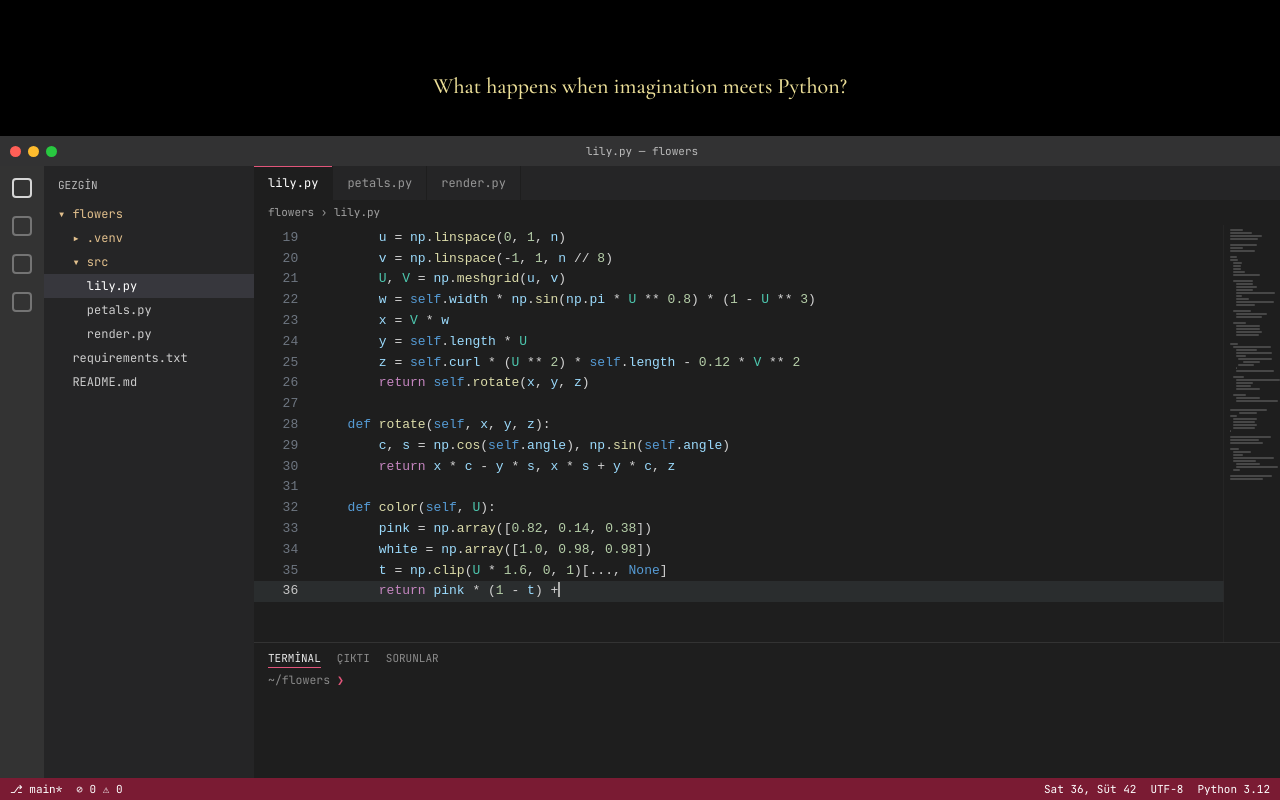
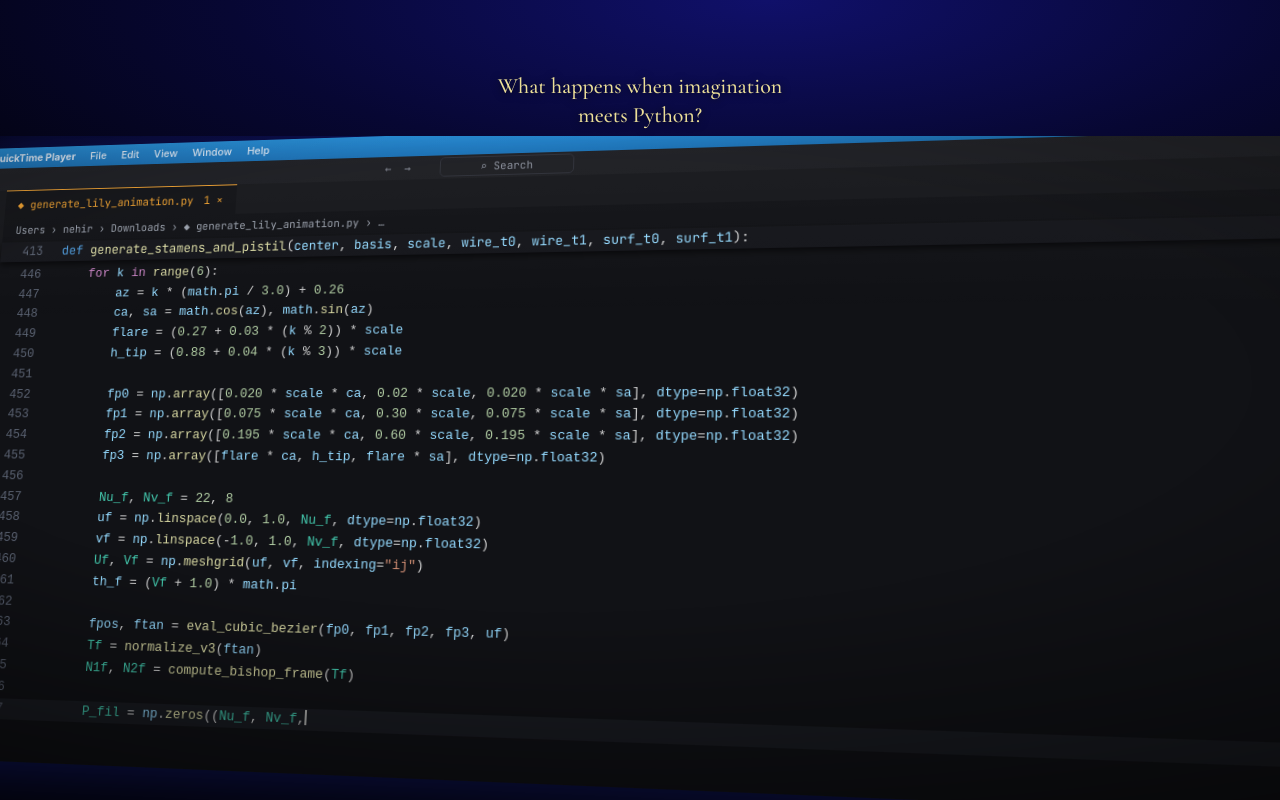
Before and after one commit to bloomcode-dev/lily, a plain HTML site: page index.html in a window 1280 px wide. Both pictures are taken after a click on the button "çalıştır". Drawn offline with nearby package versions, Linux system fonts and the light colour scheme.

Commit message:
Add files via upload

```diff
--- a/index.html
+++ b/index.html
@@ -21,35 +21,33 @@ body{font:16px/1.5 "JetBrains Mono",ui-monospace,monospace}
 #go{min-height:52px;padding:0 28px;border-radius:10px;border:1px solid #3a3a42;background:#17161b;color:#e8e6ee;font:400 15px "JetBrains Mono",monospace;cursor:pointer;display:flex;align-items:center;gap:12px}
 #go:focus-visible{outline:2px solid #e2557a;outline-offset:3px}
 #go i{width:0;height:0;border-left:11px solid #7fd49b;border-top:7px solid transparent;border-bottom:7px solid transparent}
-#code{position:absolute;inset:calc(17vh + env(safe-area-inset-top)) 0 0 0;display:none;flex-direction:column;background:#1e1e1e;color:#d4d4d4;font-family:"JetBrains Mono",ui-monospace,Menlo,monospace;transition:opacity .9s ease;z-index:2}
-.title{display:flex;align-items:center;gap:7px;height:30px;padding:0 10px;background:#323233;font-size:11px;color:#bbb;flex:none}
-.title i{width:11px;height:11px;border-radius:50%;background:#ff5f57}.title i+i{background:#febc2e}.title i+i+i{background:#28c840}
-.title b{flex:1;text-align:center;font-weight:400;margin-right:50px}
+#code{position:absolute;inset:calc(17vh + env(safe-area-inset-top)) 0 0 0;display:none;perspective:1100px;transition:opacity .9s ease;z-index:2;overflow:hidden}
+#stage.codephase{background:radial-gradient(120% 60% at 60% 0%,#10106a 0%,#070733 35%,#020208 70%)}
+.mon{position:absolute;left:-4%;right:-10%;top:0;bottom:6%;display:flex;flex-direction:column;background:#111216;transform:rotateX(7deg) rotateY(-7deg) rotateZ(1.2deg);transform-origin:30% 0;filter:blur(.35px) saturate(1.1);box-shadow:0 0 60px rgba(40,60,255,.25);font-family:"JetBrains Mono",Menlo,monospace;color:#d4d4d4}
+.mon::after{content:"";position:absolute;inset:0;pointer-events:none;background:linear-gradient(180deg,rgba(255,255,255,.04),transparent 30%),radial-gradient(90% 70% at 40% 40%,transparent 50%,rgba(0,0,0,.55))}
+.qt{display:flex;gap:16px;align-items:center;height:22px;padding:0 10px;background:linear-gradient(#2a8fd6,#1e6fb0);font:600 11px -apple-system,Helvetica,sans-serif;color:#eaf4ff;flex:none}
+.qt span{font-weight:500}
+.vt{display:flex;align-items:center;gap:30px;height:24px;padding:0 14px 0 30%;background:#1b1c21;font-size:11px;color:#8a8f99;flex:none}
+.vt .sr{padding:1px 40px;border:1px solid #2c2e35;border-radius:5px}
 .main{flex:1;display:flex;min-height:0}
-.act{width:44px;background:#333;flex:none;display:flex;flex-direction:column;align-items:center;gap:18px;padding-top:12px}
-.act span{width:20px;height:20px;border:2px solid #858585;border-radius:4px;opacity:.8}.act span.on{border-color:#fff}
-.side{width:210px;background:#252526;flex:none;font-size:12px;color:#ccc;padding:8px 0}
-.side p{margin:0;padding:3px 0 3px 14px;white-space:nowrap}.side .h{font-size:11px;color:#bbb;padding-bottom:8px}.side .sel{background:#37373d;color:#fff}.side .d{color:#e2c08d}
+.act{width:30px;background:#16171b;flex:none;display:flex;flex-direction:column;align-items:center;gap:16px;padding-top:12px}
+.act span{width:14px;height:14px;border:2px solid #5b5f69;border-radius:3px}
+.act span:nth-child(2){border-color:#e8a13a;border-radius:50%}
 .ed{flex:1;display:flex;flex-direction:column;min-width:0}
-.tabs{display:flex;background:#252526;font-size:12px;flex:none;overflow:hidden}
-.tabs span{padding:8px 14px;color:#969696;border-right:1px solid #1e1e1e;white-space:nowrap}
-.tabs span.on{background:#1e1e1e;color:#fff;box-shadow:inset 0 1px #e2557a}
-.crumb{font-size:11px;color:#a0a0a0;padding:4px 14px;flex:none;white-space:nowrap;overflow:hidden}
+.tabs{display:flex;background:#16171b;font-size:11.5px;flex:none}
+.tabs span{padding:7px 14px;color:#e8a13a;background:#111216;box-shadow:inset 0 1px #e8a13a}
+.tabs i{font-style:normal;color:#e8a13a;margin-left:4px}
+.crumb{font-size:11px;color:#9aa0aa;padding:4px 14px;flex:none;white-space:nowrap;overflow:hidden}
+.sticky{flex:none;font-size:clamp(10px,2.7vw,13px);line-height:1.6;white-space:pre;overflow:hidden;background:#15161b;box-shadow:0 3px 6px rgba(0,0,0,.6);display:none}
+.sticky.on{display:block}
 .body{flex:1;display:flex;min-height:0;position:relative}
-#src{flex:1;margin:0;padding:0 0 40px;font-size:clamp(10px,2.75vw,13px);line-height:1.6;white-space:pre;overflow:hidden}
-#src .ln{display:block;padding-right:12px}
-#src .ln::before{content:attr(data-n);display:inline-block;width:3.4em;padding-right:1.4em;text-align:right;color:#6e7681}
-#src .ln.cl{background:#2a2d2e}#src .ln.cl::before{color:#c6c6c6}
-.mini{width:56px;flex:none;padding:4px 6px;opacity:.55;overflow:hidden;box-shadow:-1px 0 #2b2b2b}
+#src{flex:1;margin:0;padding:0 0 40px;font-size:clamp(10px,2.7vw,13px);line-height:1.6;white-space:pre;overflow:hidden}
+#src .ln,.sticky .ln{display:block;padding-right:12px}
+#src .ln::before,.sticky .ln::before{content:attr(data-n);display:inline-block;width:3.6em;padding-right:1.6em;text-align:right;color:#5b6270}
+#src .ln.cl{background:#1a1c22}
+.mini{width:50px;flex:none;padding:4px 6px;opacity:.5;overflow:hidden}
 .mini div{height:2px;margin:0 0 1px;border-radius:1px;background:#6a6a6a}
-.term{flex:none;height:clamp(92px,17vh,150px);border-top:1px solid #333;background:#1e1e1e;padding:6px 14px;font-size:11.5px;line-height:1.65;color:#ccc;overflow:hidden}
-.term .tt{display:flex;gap:16px;font-size:11px;color:#8a8a8a;margin-bottom:4px}.term .tt b{color:#e7e7e7;font-weight:400;box-shadow:0 1px #e2557a}
-.term .g{color:#7fd49b}.term .p{color:#e2557a}.term .y{color:#dcdcaa}.term .m{color:#8a8a8a}
-.status{flex:none;height:22px;display:flex;align-items:center;gap:14px;padding:0 10px;background:#7a1b33;color:#fff;font-size:11px;white-space:nowrap;overflow:hidden}
-.status .r{margin-left:auto;display:flex;gap:14px}
-#src .k{color:#c586c0}#src .s{color:#ce9178}#src .f{color:#dcdcaa}#src .v{color:#9cdcfe}#src .d{color:#b5cea8}#src .c{color:#6a9955;font-style:italic}#src .t{color:#4ec9b0}#src .b{color:#569cd6}
-@media(max-width:760px){.side{display:none}}
-@media(max-width:420px){.act{display:none}.mini{width:36px}.status .hide{display:none}}
+#src .k,.sticky .k{color:#c586c0}#src .s{color:#ce9178}#src .f,.sticky .f{color:#dcdcaa}#src .v,.sticky .v{color:#9cdcfe}#src .d{color:#b5cea8}#src .c{color:#6a9955}#src .t{color:#4ec9b0}#src .b,.sticky .b{color:#569cd6}
 .cur{display:inline-block;width:2px;height:1.15em;background:#aeafad;vertical-align:-.22em;animation:b 1s steps(1) infinite}
 @keyframes b{50%{opacity:0}}
 #note{position:absolute;left:0;right:0;bottom:calc(max(70px,10vh) + env(safe-area-inset-bottom));padding:0 22px;text-align:center;font-family:Caveat,cursive;font-weight:500;font-size:clamp(24px,6.6vw,42px);line-height:1.2;color:#fff4f6;text-shadow:0 0 18px rgba(220,70,110,.55);text-wrap:balance}
@@ -63,25 +61,21 @@ body{font:16px/1.5 "JetBrains Mono",ui-monospace,monospace}
 <body>
 <div id="stage">
   <canvas id="c"></canvas>
-  <div id="code">
-    <div class="title"><i></i><i></i><i></i><b>lily.py — flowers</b></div>
+  <div id="code"><div class="mon">
+    <div class="qt"><b>QuickTime Player</b><span>File</span><span>Edit</span><span>View</span><span>Window</span><span>Help</span></div>
+    <div class="vt"><span class="ar">←&nbsp;&nbsp;→</span><span class="sr">⌕ Search</span></div>
     <div class="main">
-      <div class="act"><span class="on"></span><span></span><span></span><span></span></div>
-      <div class="side">
-        <p class="h">GEZGİN</p>
-        <p class="d">▾ flowers</p><p class="d">&nbsp;&nbsp;▸ .venv</p><p class="d">&nbsp;&nbsp;▾ src</p>
-        <p class="sel">&nbsp;&nbsp;&nbsp;&nbsp;lily.py</p><p>&nbsp;&nbsp;&nbsp;&nbsp;petals.py</p><p>&nbsp;&nbsp;&nbsp;&nbsp;render.py</p>
-        <p>&nbsp;&nbsp;requirements.txt</p><p>&nbsp;&nbsp;README.md</p>
-      </div>
+      <div class="act"><span></span><span></span><span></span><span></span><span></span></div>
       <div class="ed">
-        <div class="tabs"><span class="on">lily.py</span><span>petals.py</span><span>render.py</span></div>
-        <div class="crumb">flowers › lily.py</div>
+        <div class="tabs"><span class="on">◆ generate_lily_animation.py <i>1</i> ×</span></div>
+        <div class="crumb">Users › nehir › Downloads › ◆ generate_lily_animation.py › …</div>
+        <div class="sticky" id="sticky"></div>
         <div class="body"><pre id="src"></pre><div class="mini" id="mini"></div></div>
-        <div class="term" id="term"></div>
       </div>
     </div>
-    <div class="status"><span>⎇ main*</span><span class="hide">⊘ 0 ⚠ 0</span><span class="r"><span id="pos">Sat 1, Süt 1</span><span class="hide">UTF-8</span><span>Python 3.12</span></span></div>
-  </div>
+    <div class="term" id="term" hidden></div>
+    <span id="pos" hidden></span>
+  </div></div>
   <div id="cap"></div>
   <div id="start">
     <p><span class="m">~/flowers</span> <b>❯</b> python lily.py</p>
@@ -90,90 +84,120 @@ body{font:16px/1.5 "JetBrains Mono",ui-monospace,monospace}
 </div>
 <script>
 {
-const PY = String.raw`import numpy as np
-import matplotlib.pyplot as plt
-from matplotlib.animation import FuncAnimation
-from dataclasses import dataclass, field
+const PY = String.raw`def generate_stamens_and_pistil(center, basis, scale, wire_t0, wire_t1, surf_t0, surf_t1):
+    elements = []
 
-# Lilium 'Stargazer' — procedural bloom
-np.random.seed(23)
-PETALS, POINTS, FRAMES = 6, 240, 360
+    # 1. Pistil — style with a three-lobed stigma
+    Nu_s, Nv_s = 28, 10
+    us = np.linspace(0.0, 1.0, Nu_s, dtype=np.float32)
+    vs = np.linspace(0.0, 2.0 * math.pi, Nv_s, dtype=np.float32)
+    U, V = np.meshgrid(us, vs, indexing="ij")
+    theta = V
+    P_style = np.zeros((Nu_s, Nv_s, 3), dtype=np.float32)
+    C_style = np.zeros((Nu_s, Nv_s, 3), dtype=np.float32)
+    for i in range(Nu_s):
+        t = us[i]
+        lobe = 0.35 * np.maximum(0.0, np.cos(3.0 * theta[i])) * smoothstep(0.86, 1.0, t)
+        tip_close = 0.004 * scale * smoothstep(0.9, 1.0, t)
+        if t < 0.9:
+            base_r = scale * (0.018 - 0.006 * t)
+        else:
+            base_r = scale * 0.022 + sw * lobe + tip_close
+        r = np.full_like(theta[i], base_r)
+        P_style[i] = (axis_pt(t)[None, :] + r[:, None] * (np.cos(theta[i])[:, None] * n1 + np.sin(theta[i])[:, None] * n2))
+        stigma_mix = smoothstep(0.82, 0.92, t)
+        C_style[i] = (1.0 - stigma_mix) * c_green + stigma_mix * c_stigma
 
-@dataclass
-class Tepal:
-    length: float
-    width: float
-    angle: float
-    curl: float = 0.35
-    spots: np.ndarray = field(default=None)
+    P_style_world = center + P_style @ basis.T
+    elements.append(BotanicalElement(
+        kind="pistil", P=P_style_world, C=C_style, u_grid=U, v_grid=V,
+        wire_t0=wire_t0, wire_t1=wire_t1, surf_t0=surf_t0, surf_t1=surf_t1,
+        sss_strength=0.30, spec_strength=0.38, shininess=28.0,
+        wire_color=(0.75, 0.95, 0.55), wire_stride_u=6, wire_stride_v=4
+    ))
 
-    def surface(self, n=POINTS):
-        u = np.linspace(0, 1, n)
-        v = np.linspace(-1, 1, n // 8)
-        U, V = np.meshgrid(u, v)
-        w = self.width * np.sin(np.pi * U ** 0.8) * (1 - U ** 3)
-        x = V * w
-        y = self.length * U
-        z = self.curl * (U ** 2) * self.length - 0.12 * V ** 2
-        return self.rotate(x, y, z)
+    # 2. Six Curved Filaments + Versatile Pollen Anthers
+    for k in range(6):
+        az = k * (math.pi / 3.0) + 0.26
+        ca, sa = math.cos(az), math.sin(az)
+        flare = (0.27 + 0.03 * (k % 2)) * scale
+        h_tip = (0.88 + 0.04 * (k % 3)) * scale
 
-    def rotate(self, x, y, z):
-        c, s = np.cos(self.angle), np.sin(self.angle)
-        return x * c - y * s, x * s + y * c, z
+        fp0 = np.array([0.020 * scale * ca, 0.02 * scale, 0.020 * scale * sa], dtype=np.float32)
+        fp1 = np.array([0.075 * scale * ca, 0.30 * scale, 0.075 * scale * sa], dtype=np.float32)
+        fp2 = np.array([0.195 * scale * ca, 0.60 * scale, 0.195 * scale * sa], dtype=np.float32)
+        fp3 = np.array([flare * ca, h_tip, flare * sa], dtype=np.float32)
 
-    def color(self, U):
-        pink = np.array([0.82, 0.14, 0.38])
-        white = np.array([1.0, 0.98, 0.98])
-        t = np.clip(U * 1.6, 0, 1)[..., None]
-        return pink * (1 - t) + white * t
+        Nu_f, Nv_f = 22, 8
+        uf = np.linspace(0.0, 1.0, Nu_f, dtype=np.float32)
+        vf = np.linspace(-1.0, 1.0, Nv_f, dtype=np.float32)
+        Uf, Vf = np.meshgrid(uf, vf, indexing="ij")
+        th_f = (Vf + 1.0) * math.pi
+
+        fpos, ftan = eval_cubic_bezier(fp0, fp1, fp2, fp3, uf)
+        Tf = normalize_v3(ftan)
+        N1f, N2f = compute_bishop_frame(Tf)
+
+        P_fil = np.zeros((Nu_f, Nv_f, 3), dtype=np.float32)
+        C_fil = np.zeros((Nu_f, Nv_f, 3), dtype=np.float32)
+        c_fil_base = np.array([0.56, 0.80, 0.30], dtype=np.float32)
+        c_fil_tip = np.array([0.98, 0.95, 0.86], dtype=np.float32)
+
+        for i in range(Nu_f):
+            rf = scale * 0.012 * (1.0 - 0.45 * uf[i])
+            P_fil[i] = fpos[i] + rf * (np.cos(th_f[i])[:, None] * N1f[i] + np.sin(th_f[i])[:, None] * N2f[i])
+            mix = smoothstep(0.15, 0.75, uf[i])
+            C_fil[i] = (1.0 - mix) * c_fil_base + mix * c_fil_tip
+
+        P_fil_world = center + P_fil @ basis.T
+        st_delay = 0.06 * k
+        elements.append(BotanicalElement(
+            kind="filament", P=P_fil_world, C=C_fil, u_grid=Uf, v_grid=Vf,
+            wire_t0=wire_t0 + st_delay, wire_t1=wire_t1 + st_delay,
+            surf_t0=surf_t0 + st_delay, surf_t1=surf_t1 + st_delay,
+            sss_strength=0.22, spec_strength=0.30, shininess=24.0,
+            wire_color=(0.98, 0.78, 0.86), wire_stride_u=5, wire_stride_v=4
+        ))
+
+        # anther — versatile, pivots on the filament tip
+        a_len, a_rad = 0.11 * scale, 0.028 * scale
+        a_dir = normalize_v3(np.cross(Tf[-1], np.array([0.0, 1.0, 0.0], dtype=np.float32)))
+        Na, Ma = 16, 10
+        ua = np.linspace(-1.0, 1.0, Na, dtype=np.float32)
+        va = np.linspace(0.0, 2.0 * math.pi, Ma, dtype=np.float32)
+        Ua, Va = np.meshgrid(ua, va, indexing="ij")
+        prof = a_rad * np.sqrt(np.clip(1.0 - Ua ** 2, 0.0, 1.0))
+        P_ant = (fpos[-1] + Ua[..., None] * a_len * a_dir
+                 + prof[..., None] * (np.cos(Va)[..., None] * N1f[-1] + np.sin(Va)[..., None] * N2f[-1]))
+        C_ant = np.broadcast_to(np.array([0.55, 0.22, 0.08], dtype=np.float32), P_ant.shape).copy()
+        elements.append(BotanicalElement(
+            kind="anther", P=center + P_ant @ basis.T, C=C_ant, u_grid=Ua, v_grid=Va,
+            wire_t0=wire_t1 + st_delay, wire_t1=wire_t1 + 0.4 + st_delay,
+            surf_t0=surf_t1, surf_t1=surf_t1 + 0.5,
+            sss_strength=0.10, spec_strength=0.18, shininess=12.0,
+            wire_color=(1.0, 0.70, 0.40), wire_stride_u=4, wire_stride_v=3
+        ))
+
+    return elements
 
 
-class Lily:
-    def __init__(self, center, radius, tilt=0.8, rot=0.0):
-        self.center = np.array(center)
-        self.radius, self.tilt, self.rot = radius, tilt, rot
-        self.tepals = [
-            Tepal(radius, radius * (0.32 if i % 2 else 0.4),
-                  self.rot + i * np.pi / 3)
-            for i in range(PETALS)
-        ]
-        self.stamens = np.random.uniform(0.6, 0.8, 6) * radius
-
-    def cloud(self):
-        pts = [np.stack(t.surface(), -1).reshape(-1, 3) for t in self.tepals]
-        pts = np.concatenate(pts)
-        pts[:, 1] *= self.tilt
-        return pts + np.r_[self.center, 0]
-
-    def bloom(self, k):
-        e = 1 - (1 - np.clip(k, 0, 1)) ** 3
-        return self.cloud() * e + np.random.normal(0, 1 - e, (1, 3))
+def render_frame(frame_idx, elements, cam, light_dir):
+    t = frame_idx / FPS
+    img = np.zeros((H, W, 3), dtype=np.float32)
+    zbuf = np.full((H, W), np.inf, dtype=np.float32)
+    for el in sorted(elements, key=lambda e: -e.depth(cam)):
+        w = smoothstep(el.wire_t0, el.wire_t1, t)
+        s = smoothstep(el.surf_t0, el.surf_t1, t)
+        if w > 0.0:
+            draw_wireframe(img, el, cam, alpha=w * (1.0 - s))
+        if s > 0.0:
+            shade_surface(img, zbuf, el, cam, light_dir, alpha=s)
+    return add_bloom(img, strength=0.35)
 
 
-stem = np.c_[np.sin(np.linspace(0, 1.2, 200)) * 0.4,
-             np.linspace(-24, 17, 200)]
-lilies = [
-    Lily((-3.5, -12), 6.5, 0.85, -0.3),
-    Lily((4.5, -9), 6.0, 0.80, 0.5),
-    Lily((-4.0, -1), 5.5, 0.75, -0.6),
-    Lily((3.8, 2), 5.0, 0.80, 0.7),
-]
-
-fig, ax = plt.subplots(figsize=(6, 11), facecolor="black")
-ax.set_facecolor("black"); ax.axis("off")
-glow = dict(color="#7dff6a", lw=1.2, alpha=0.9)
-
-def frame(i):
-    ax.clear(); ax.axis("off")
-    k = i / FRAMES
-    ax.plot(*stem[: int(len(stem) * min(1, k * 3))].T, **glow)
-    for n, lily in enumerate(lilies):
-        p = lily.bloom(k * 1.4 - n * 0.08)
-        ax.scatter(p[:, 0], -p[:, 1], s=0.4, c="#ff7aa8", alpha=0.7)
-    return ax,
-
-anim = FuncAnimation(fig, frame, frames=FRAMES, interval=16)
-plt.show()  # something beautiful gets compiled`;
+if __name__ == "__main__":
+    lily = build_stargazer_lily(seed=23)
+    write_video("lily.mp4", lily, frames=FPS * 12)  # something beautiful gets compiled`;
 const CODE = PY.split('\n');
 
 const KW = /^(import|from|as|def|class|return|for|in|if|else|elif|while|with|lambda|and|or|not|None|True|False|self)$/;
@@ -210,8 +234,8 @@ function resize() {
   W = innerWidth; H = innerHeight;
   cv.width = W * dpr; cv.height = H * dpr;
   ctx.setTransform(dpr, 0, 0, dpr, 0, 0);
-  u = Math.min(W / 26, H / 60);
-  cx = W / 2; cy = H * 0.53;
+  u = Math.min(W / 36, H / 78);
+  cx = W / 2; cy = H * 0.5;
 }
 new ResizeObserver(resize).observe(document.body); resize();
 
@@ -225,13 +249,13 @@ let sd = 23; const rnd = () => (sd = (sd * 16807) % 2147483647) / 2147483647;
 const STEM = [[0, 25], [-.6, 12], [.9, 0], [.4, -18]];
 const bez = (p, t) => { const m = 1 - t; return [0, 1].map(k => m*m*m*p[0][k] + 3*m*m*t*p[1][k] + 3*m*t*t*p[2][k] + t*t*t*p[3][k]); };
 const LILIES = [
-  { x: -4.6, y: -11.5, R: 6.4, rot: -.35, tilt: .86, at: .82 },
-  { x: 5.2, y: -8.2, R: 6.0, rot: .45, tilt: .8, at: .74 },
-  { x: -4.8, y: -.6, R: 5.5, rot: -.7, tilt: .74, at: .55 },
-  { x: 4.6, y: 3, R: 5.0, rot: .8, tilt: .78, at: .45 }
+  { x: -4.4, y: -13.2, R: 6.0, rot: -.35, tilt: .86, at: .86 },
+  { x: 5.0, y: -11.0, R: 5.8, rot: .45, tilt: .8, at: .8 },
+  { x: -4.2, y: -5.4, R: 5.4, rot: -.7, tilt: .74, at: .68 },
+  { x: 4.4, y: -3.4, R: 5.0, rot: .8, tilt: .78, at: .62 }
 ];
 const BUDS = [{ x: 1.4, y: -20.5, L: 4.4, a: .15, at: .97 }, { x: -1.6, y: -18.6, L: 3.4, a: -.45, at: .92 }];
-const LEAVES = [[.08, 1], [.16, -1], [.25, 1], [.34, -1], [.42, 1], [.6, -1], [.68, 1]];
+const LEAVES = [[.06, 1], [.13, -1], [.2, 1], [.27, -1], [.34, 1], [.41, -1], [.48, 1], [.55, -1]];
 
 // tepal shape in local coords (pointing to -y)
 function tepalPts(len, wid, n = 22) {
@@ -470,8 +494,8 @@ function renderCode(n) {
       const part = raw.slice(0, n - seen).replace(/&/g,'&amp;').replace(/</g,'&lt;').replace(/>/g,'&gt;');
       o += c ? `<span class="${c}">${part}</span>` : part; seen = n; stop = true; break;
     }
-    if (stop || seen >= n) return { html: html + `<span class="ln cl" data-n="${li + 1}">${o}<span class="cur"></span></span>`, li, full: false };
-    html += `<span class="ln" data-n="${li + 1}">${o}</span>`;
+    if (stop || seen >= n) return { html: html + `<span class="ln cl" data-n="${li + 413}">${o}<span class="cur"></span></span>`, li, full: false };
+    html += `<span class="ln" data-n="${li + 413}">${o}</span>`;
     seen++;
   }
   return { html, li: HL.length - 1, full: true };
@@ -481,11 +505,12 @@ miniEl.innerHTML = CODE.map(l => `<div style="width:${Math.min(100, l.trim().len
 let codeRaf = 0, timers = [];
 function runCode(done) {
   cancelAnimationFrame(codeRaf); timers.forEach(clearTimeout); timers = [];
-  codeEl.style.display = 'flex'; codeEl.style.opacity = 1;
-  capEl.textContent = 'What happens when imagination meets Python?'; capEl.classList.add('on');
+  codeEl.style.display = 'block'; codeEl.style.opacity = 1; document.getElementById('stage').classList.add('codephase');
+  document.getElementById('sticky').innerHTML = `<span class="ln" data-n="413">${HL[0].map(([t, c]) => c ? `<span class="${c}">${t}</span>` : t).join('')}</span>`;
+  capEl.innerHTML = 'What happens when imagination<br>meets Python?'; capEl.classList.add('on');
   termEl.innerHTML = '<div class="tt"><b>TERMİNAL</b><span>ÇIKTI</span><span>SORUNLAR</span></div><span class="m">~/flowers</span> <span class="p">❯</span> ';
   if (reduce) { codeEl.style.display = 'none'; done(); return; }
-  const total = PY.length, DUR = 7000, t0 = performance.now();
+  const total = PY.length, DUR = 6000, t0 = performance.now();
   const lh = () => parseFloat(getComputedStyle(srcEl).lineHeight) || 18;
   const step = (now) => {
     const n = Math.floor(total * Math.min(1, (now - t0) / DUR));
@@ -493,12 +518,13 @@ function runCode(done) {
     srcEl.innerHTML = r.html;
     posEl.textContent = `Sat ${r.li + 1}, Süt ${(CODE[r.li] || '').length + 1}`;
     srcEl.scrollTop = Math.max(0, (r.li + 4) * lh() - srcEl.clientHeight);
+    document.getElementById('sticky').classList.toggle('on', srcEl.scrollTop > 0);
     if (n < total) { codeRaf = requestAnimationFrame(step); return; }
     const base = termEl.innerHTML;
     const out = ['python lily.py', '<br><span class="m">compiling petals…</span> 6 × 240 pts', '<br><span class="g">✓</span> render ready'];
     out.forEach((_, i) => timers.push(setTimeout(() => { termEl.innerHTML = base + out.slice(0, i + 1).join(''); }, 280 * (i + 1))));
     timers.push(setTimeout(() => { codeEl.style.opacity = 0; capEl.classList.remove('on'); }, 280 * out.length + 600));
-    timers.push(setTimeout(() => { codeEl.style.display = 'none'; capEl.textContent = 'Something beautiful gets compiled. 🌹'; capEl.classList.add('on'); done(); }, 280 * out.length + 1500));
+    timers.push(setTimeout(() => { codeEl.style.display = 'none'; document.getElementById('stage').classList.remove('codephase'); capEl.textContent = 'Something beautiful gets compiled. 🌹'; capEl.classList.add('on'); done(); }, 280 * out.length + 1500));
   };
   codeRaf = requestAnimationFrame(step);
 }
```
